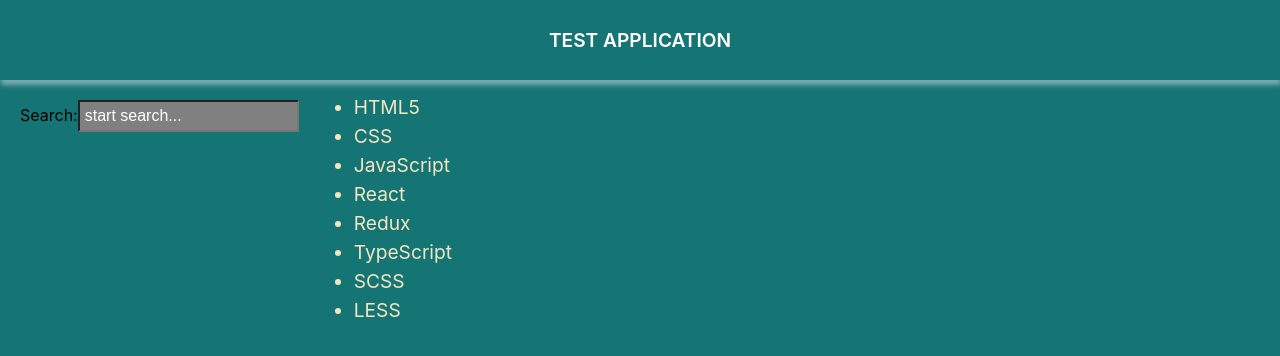
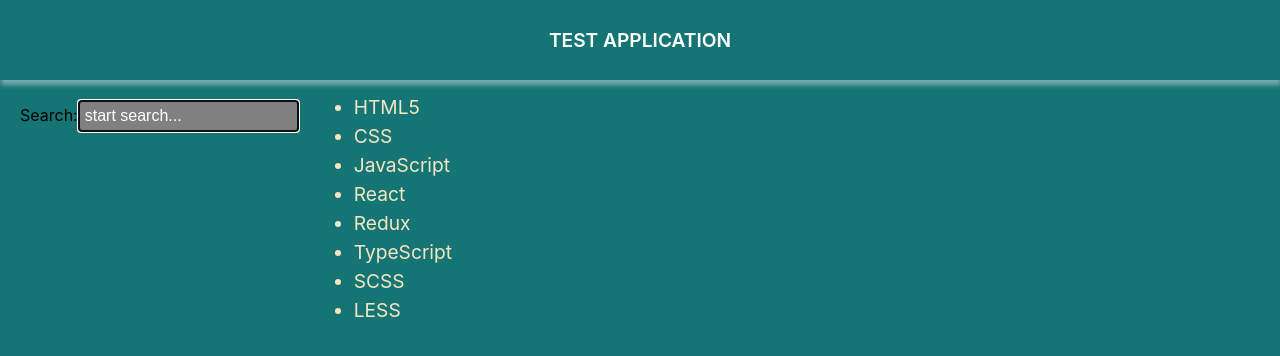
Before and after one commit to Aluminaze/test-jest-app, a React (Create React App) app: page / in a window 1280 px wide. Shown: the top 356 px of the page. Built offline with nearby package versions, Linux system fonts and the light colour scheme.

Commit message:
implement autofocus on input

```diff
--- a/src/components/Search/Search.tsx
+++ b/src/components/Search/Search.tsx
@@ -1,4 +1,4 @@
-import React from "react";
+import React, { useEffect, useRef } from "react";
 import cn from "classnames";
 import classes from "./Search.module.css";
 
@@ -16,17 +16,24 @@ const Search = (props: SearchProps): JSX.Element => {
     onChange,
     placeholder = "start search...",
   } = props;
+  const inputRef = useRef<HTMLInputElement>(null);
 
   const inputClasses = cn({
     [classes.input]: true,
     [classes.inputFilled]: Boolean(value.length),
   });
 
+  useEffect(() => {
+    inputRef.current?.focus();
+    console.log("FOCUS WHEN COMPONENT DID MOUNT");
+  }, []);
+
   return (
     <div className={classes.search}>
       {children ? children : "Search:"}
       <input
         className={inputClasses}
+        ref={inputRef}
         type="text"
         value={value}
         onChange={onChange}
```
